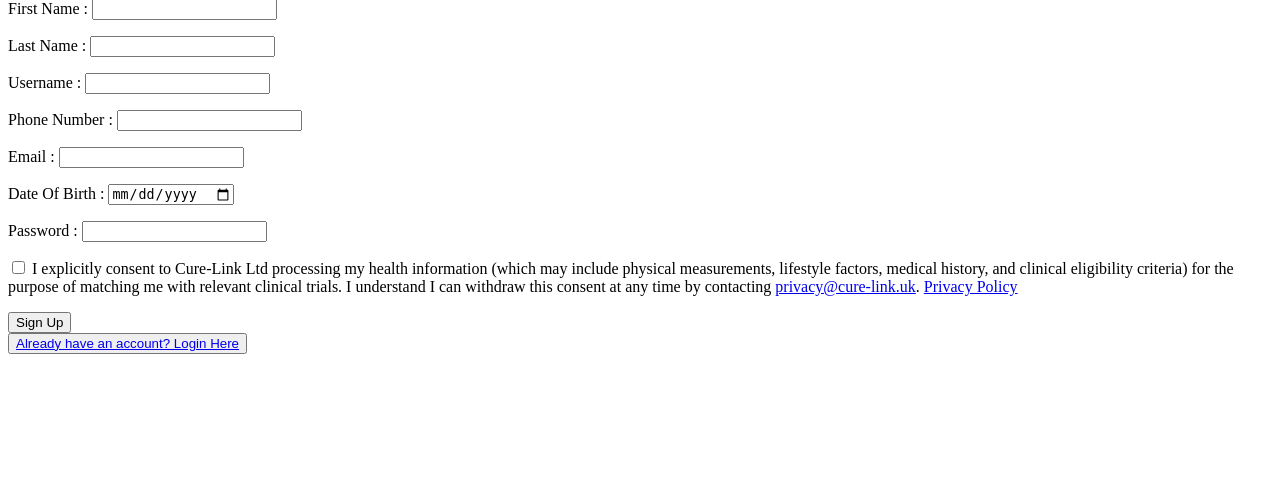
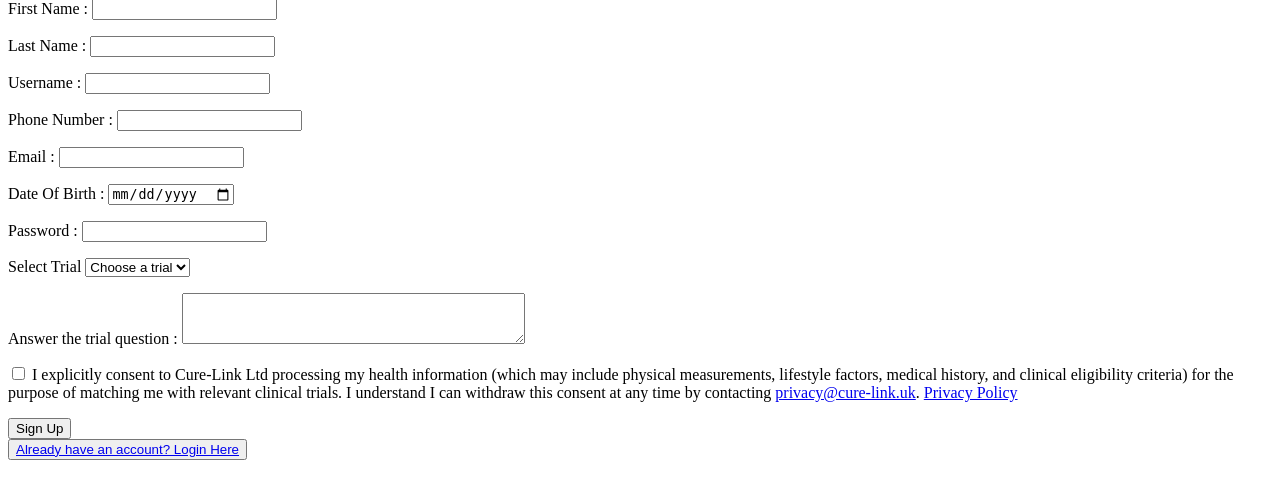
Before and after one commit to TabassumA23/trials-web, a Django app: page /signup/ in a window 1280 px wide. Shown: the part 122-621 px from the top of the page. Run offline with Django 3.2, Linux system fonts and the light colour scheme; data that the repository does not hold is empty.

Commit message:
Add trial selection and question answering to signup

```diff
--- a/new1/api/forms.py
+++ b/new1/api/forms.py
@@ -1,4 +1,5 @@
 from django import forms
+from .models import Trial
 # from .models import UserType
 
 # Form for letting user log in
@@ -57,10 +58,25 @@ class SignUpForm(forms.Form):
         # Adding a password widget for password
         widget=forms.PasswordInput()
     )
+    selected_trial = forms.ModelChoiceField(
+        label="Select Trial ",
+        queryset=Trial.objects.none(),
+        required=True,
+        empty_label="Choose a trial",
+    )
+    trial_question_answer = forms.CharField(
+        label="Answer the trial question ",
+        required=True,
+        widget=forms.Textarea(attrs={"rows": 3}),
+    )
     consent_to_health_data_processing = forms.BooleanField(
         required=True,
         label="I consent to Cure-Link health data processing for trial matching.",
     )
+
+    def __init__(self, *args, **kwargs):
+        super().__init__(*args, **kwargs)
+        self.fields["selected_trial"].queryset = Trial.objects.select_related("question").all()
     # user_type = forms.ChoiceField(
     #     label="User Type",
     #     choices=UserType.choices,
--- a/new1/api/templates/api/auth/signup.html
+++ b/new1/api/templates/api/auth/signup.html
@@ -8,7 +8,7 @@
         <form id="signup-form" method="post">
           {% csrf_token %}
           {% for field in form %}
-            {% if field.name != "consent_to_health_data_processing" %}
+            {% if field.name != "consent_to_health_data_processing" and field.name != "selected_trial" and field.name != "trial_question_answer" %}
               <p>
                 {{ field.label_tag }}
                 {{ field }}
@@ -19,6 +19,37 @@
               </p>
             {% endif %}
           {% endfor %}
+          <p>
+            <label for="selected-trial">{{ form.selected_trial.label }}</label>
+            <select id="selected-trial" name="selected_trial" required>
+              <option value="">Choose a trial</option>
+              {% for trial in trials %}
+                <option
+                  value="{{ trial.id }}"
+                  data-question="{{ trial.question.name }}"
+                  {% if form.selected_trial.value|stringformat:"s" == trial.id|stringformat:"s" %}selected{% endif %}
+                >
+                  {{ trial.name }}
+                </option>
+              {% endfor %}
+            </select>
+            {% if form.selected_trial.errors %}
+              <br />
+              {{ form.selected_trial.errors }}
+            {% endif %}
+          </p>
+          <p id="trial-question-wrapper" style="display: none;">
+            <strong>Trial Question:</strong>
+            <span id="trial-question-text"></span>
+          </p>
+          <p>
+            {{ form.trial_question_answer.label_tag }}
+            {{ form.trial_question_answer }}
+            {% if form.trial_question_answer.errors %}
+              <br />
+              {{ form.trial_question_answer.errors }}
+            {% endif %}
+          </p>
           <p>
             <label>
               {{ form.consent_to_health_data_processing }}
@@ -39,4 +70,28 @@
       </div>
     </div>
   </div>
+  <script>
+    (function () {
+      const trialSelect = document.getElementById("selected-trial");
+      const questionWrapper = document.getElementById("trial-question-wrapper");
+      const questionText = document.getElementById("trial-question-text");
+
+      function updateQuestionText() {
+        const selectedOption = trialSelect.options[trialSelect.selectedIndex];
+        const question = selectedOption ? selectedOption.getAttribute("data-question") : "";
+        if (question) {
+          questionText.textContent = question;
+          questionWrapper.style.display = "block";
+        } else {
+          questionText.textContent = "";
+          questionWrapper.style.display = "none";
+        }
+      }
+
+      if (trialSelect) {
+        trialSelect.addEventListener("change", updateQuestionText);
+        updateQuestionText();
+      }
+    })();
+  </script>
 {% endblock %}
--- a/new1/api/views.py
+++ b/new1/api/views.py
@@ -51,13 +51,13 @@ def signup_user(request: HttpRequest) -> HttpResponse:
             date_of_birth = form.cleaned_data["date_of_birth"]
             phone_number = form.cleaned_data.get("phone_number")
             password = form.cleaned_data["password"]
+            selected_trial = form.cleaned_data["selected_trial"]
+            trial_question_answer = form.cleaned_data["trial_question_answer"]
             # user_type field commented out in your model
             # user_type = form.cleaned_data.get("user_type", UserType.CUSTOMER)
 
-            # Authenticate first to check if user already exists
-            user = auth.authenticate(username=username, password=password)
-            # Rendering Vue SPA if an existing user is not found
-            if user is None:
+            # Check if username already exists before creating account
+            if not User.objects.filter(username=username).exists():
                 # Create a new user with input form details
                 user = User.objects.create_user(
                     username=username,
@@ -71,6 +71,14 @@ def signup_user(request: HttpRequest) -> HttpResponse:
                 # user.user_type = user_type  # Uncomment if you re-enable user_type
                 user.save()
 
+                # Save trial enrollment and answer captured during signup
+                TrialParticipation.objects.create(user=user, trial=selected_trial)
+                TrialQuestionAnswer.objects.create(
+                    user=user,
+                    question=selected_trial.question,
+                    answer_text=trial_question_answer,
+                )
+
                 # Log in the new user
                 auth.login(request, user)
 
@@ -79,10 +87,22 @@ def signup_user(request: HttpRequest) -> HttpResponse:
                 return redirect(f"{settings.LOGIN_REDIRECT_URL}?u={user_id}")
             else:
                 # Show failed user creation
-                return render(request, "api/auth/signup.html", {"form": form, "message": 'User already exists with that username. Please try again.'})
+                return render(
+                    request,
+                    "api/auth/signup.html",
+                    {
+                        "form": form,
+                        "trials": Trial.objects.select_related("question").all(),
+                        "message": "User already exists with that username. Please try again.",
+                    },
+                )
     else:
         form = SignUpForm()
-    return render(request, "api/auth/signup.html", {"form": form})
+    return render(
+        request,
+        "api/auth/signup.html",
+        {"form": form, "trials": Trial.objects.select_related("question").all()},
+    )
 
 @login_required
 # Logout user below
```
